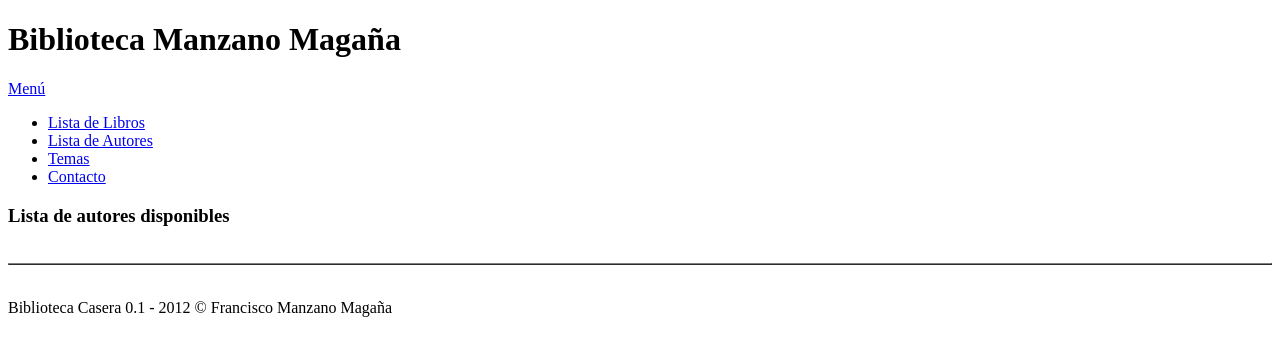
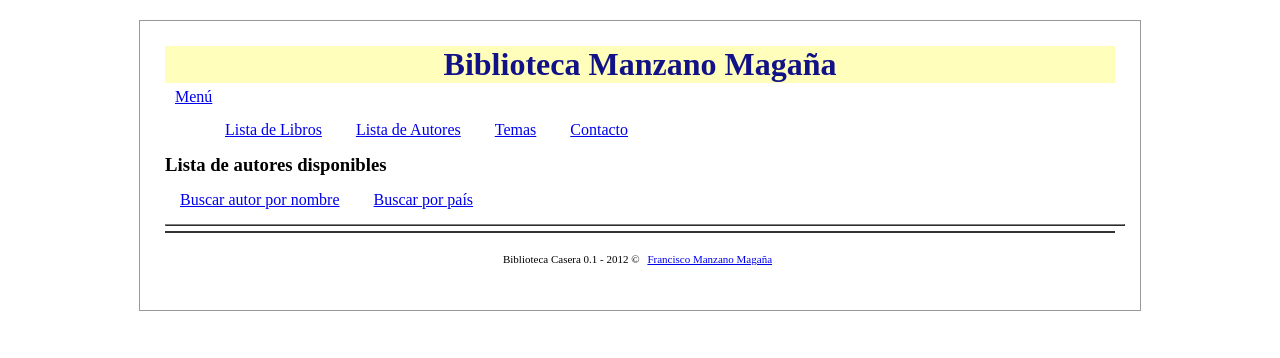
Before and after one commit to KeoH/webbiblioteca, a Django app: page /listaautores/ in a window 1280 px wide. Shown: the top 358 px of the page. Run offline with Django 3.2, Linux system fonts and the light colour scheme; data that the repository does not hold is empty.

Commit message:
Cambios en estilos y submenus

```diff
--- a/webbiblio/templates/detalle_autor.html
+++ b/webbiblio/templates/detalle_autor.html
@@ -3,10 +3,10 @@
 {% block title %}- {{autor.autor_nombre}} {% endblock %}
 
 {% block contenido %}
-<section>
+<section class="texto">
 	<p><h2>{{autor.autor_nombre}}</h2></p>
 	<br>
-	<img src="{{autor.autor_foto}}" width="300px">
+	<figure><img src="{{autor.autor_foto}}" width="300px"></figure>
 	<p>Original de {{autor.autor_nacion}}, <img src="{{urlbandera}}" width="20px"></p>
 	<p>Libros en la biblioteca de {{autor.autor_nombre}}: {{numlibros}} libro(s)</p>
 	<ul>
--- a/webbiblio/templates/detalle_libro.html
+++ b/webbiblio/templates/detalle_libro.html
@@ -3,7 +3,7 @@
 {% block title %}- {{libro.libro_titulo}} {% endblock %}
 
 {% block contenido %}
-<section>
+<section class="texto">
 	<p><h2>{{libro.libro_titulo}}</h2></p>
 	<p>Autor(es): <ul>
 				{% for x in autores %}
--- a/webbiblio/templates/footer.html
+++ b/webbiblio/templates/footer.html
@@ -1,5 +1,3 @@
-	<footer>
-		<br>
-		<p>Biblioteca Casera 0.1 - 2012 &copy; Francisco Manzano Magaña</p>
-		<br>
+	<footer id="pieDePagina">
+		<p>Biblioteca Casera 0.1 - 2012 &copy; <a href="http://www.mznstudio.blogspot.com"> Francisco Manzano Magaña</a></p>
 	</footer>
--- a/webbiblio/templates/index.html
+++ b/webbiblio/templates/index.html
@@ -3,7 +3,7 @@
 {% block title %}- Indice {% endblock %}
 
 {% block contenido %}
-	<section>
+	<section class="texto">
 		<p>La biblioteca de la casa en una bonita y eficiente base de datos multiplataforma
 		sin tener que usar software privativo ni pirata :p. Esta gestionada por SQLite3, en
 		Django y programado en Python. Todo bonito.</p>
--- a/webbiblio/templates/lista_autores.html
+++ b/webbiblio/templates/lista_autores.html
@@ -4,11 +4,16 @@
 
 {% block contenido %}
 <p><h3>Lista de autores disponibles</h3></p>
-<br>
+<p>
+	<nav id="menu">
+		<li><a href="/busca_autor/"> Buscar autor por nombre</a></li>
+		<li><a href="/busca_pais/">Buscar por país</a></li>
+	</nav>
+</p>
 	<table border = "1" width="100%">
 		{% for autor in autores %}
-		<tr>
-			<td width="102px"><img src="{{autor.autor_foto}}" width="100px"></td>
+		<tr class="autorenlista">
+			<td width="102px"><figure><img src="{{autor.autor_foto}}" width="100px"></figure></td>
 			<td><a href='/autor/{{autor.id}}'>{{autor.autor_nombre}}</a></td>
 			<td>{{autor.autor_nacion}}</td>
 		</tr>
--- a/webbiblio/templates/nav.html
+++ b/webbiblio/templates/nav.html
@@ -1,5 +1,4 @@
-		<nav>
-			<section>
+		<nav id="menu">
 			<header><a href="/">Menú</a></header>
 			<ul>
 				<li><a href="/listalibros/">Lista de Libros</a></li>
@@ -7,5 +6,4 @@
 				<li><a href="/temas/">Temas</a></li>
 				<li><a href="/contacto/">Contacto</a></li>
 			</ul>
-			</section>
 		</nav>
--- a/webbiblio/templates/p_base.html
+++ b/webbiblio/templates/p_base.html
@@ -3,15 +3,67 @@
 <head>
 	<title>Biblioteca Manzano Magaña {% block title %} {% endblock %}</title>
 	<meta charset="utf-8" />
+	<style>
+		*{
+			margin: 5px;
+		}
+		header, section, footer, aside, nav, article, figure, figcaption, hgroup{
+			display: block;
+		}
+		body{
+			text-align: center;
+			background: #FFFFFF;
+		}
+		#agrupar{
+			width: 960px;
+			text-align: left;
+			margin: 15px auto;
+			border: 1px solid #999999;
+			padding: 20px;
+		}
+		#titular{
+			text-align: center;
+			background: #FFFFBB;
+			color: #111188;
+		}
+		#menu li{
+			display: inline-block;
+			list-style: none;
+			padding: 5px;
+			font: 16px ubuntu;
+		}
+		.texto{
+			font: 14px ubuntu;
+		}
+		#pieDePagina{
+			clear: both;
+			text-align: center;
+			padding: 15px;
+			font: 11px ubuntu;
+			border-top: 2px solid #333333;
+		}
+		.autorenlista{
+			border: 1px solid #505050;
+			padding: 2px;
+			font: 14px ubuntu;
+		}
+		.autorenlista:nth-child(odd){
+			background: #FFFFFF;
+		}
+		.autorenlista:nth-child(even){
+			background: #BBBBBB;
+		}
 
+	</style>
 </head>
 
 <body>
-		<header><h1>Biblioteca Manzano Magaña</h1></header>
-		{% include "nav.html" %}
-		{% block contenido %} {% endblock %}
+	<div id = "agrupar">
+	<header id = "titular"><h1>Biblioteca Manzano Magaña</h1></header>
+{% include "nav.html" %}
+{% block contenido %} {% endblock %}
 
-		{% include 'footer.html' %}
+{% include 'footer.html' %}
+	</div>
 </body>
-
 </html>
```
Also changed, not shown: webbiblio/templates/lista_libros.html (+8 -3 lines), README.md. Lines whose indentation alone changed are shown as unchanged.
